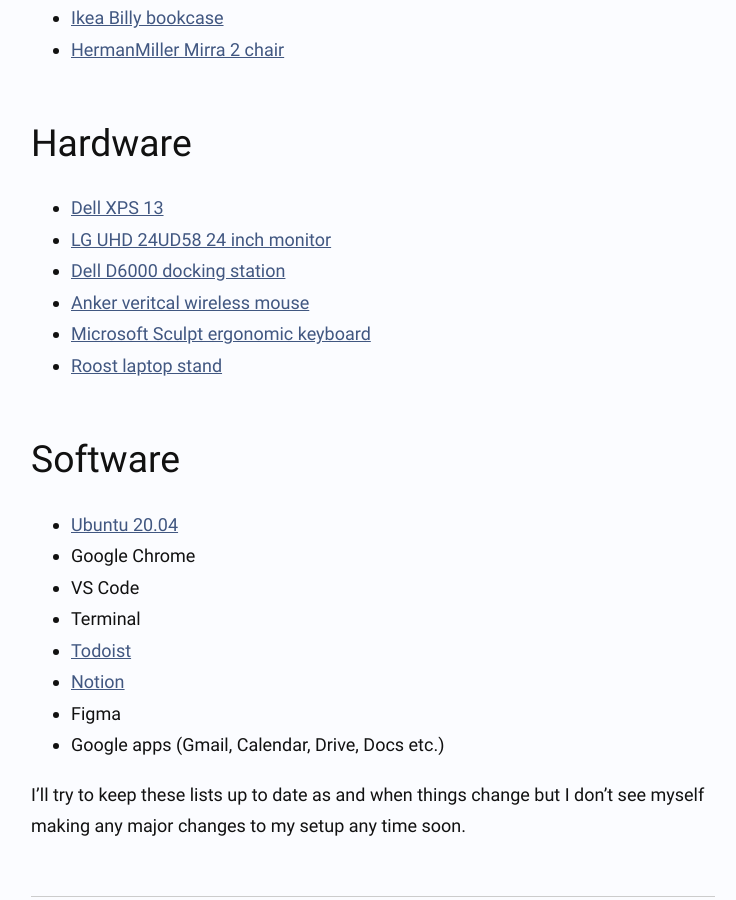
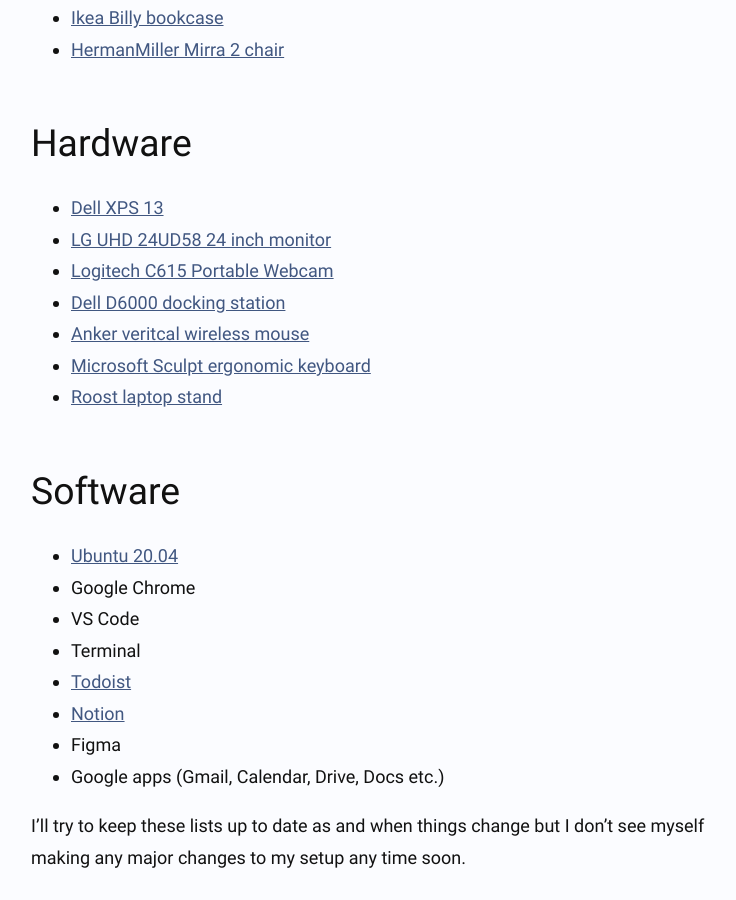
Before and after one commit to steverydz/steverydz.github.io, a Jekyll site: the page built from uses.md, in a window 1280 px wide and 900 px high, scrolled down 1232 px. Shown: the whole window, without its empty margins (267-1003 px from the left). Built offline with Jekyll 4.4.1, drawn with Linux system fonts in a browser that asks for light colours.

Commit message:
Add webcam to uses hardware list

```diff
--- a/uses.md
+++ b/uses.md
@@ -19,6 +19,7 @@
 ## Hardware
 - [Dell XPS 13](https://www.dell.com/en-uk/shop/sfc/sf/xps-laptops)
 - [LG UHD 24UD58 24 inch monitor](https://smile.amazon.co.uk/gp/product/B01JM4E3UC/)
+- [Logitech C615 Portable Webcam](https://smile.amazon.co.uk/gp/product/B014KH8BRW/ref=ppx_yo_dt_b_search_asin_title)
 - [Dell D6000 docking station](https://smile.amazon.co.uk/gp/product/B072K6HJBN)
 - [Anker veritcal wireless mouse](https://smile.amazon.co.uk/gp/product/B00BIFNTMC)
 - [Microsoft Sculpt ergonomic keyboard](https://smile.amazon.co.uk/gp/product/B00FGRYXAK)
```
